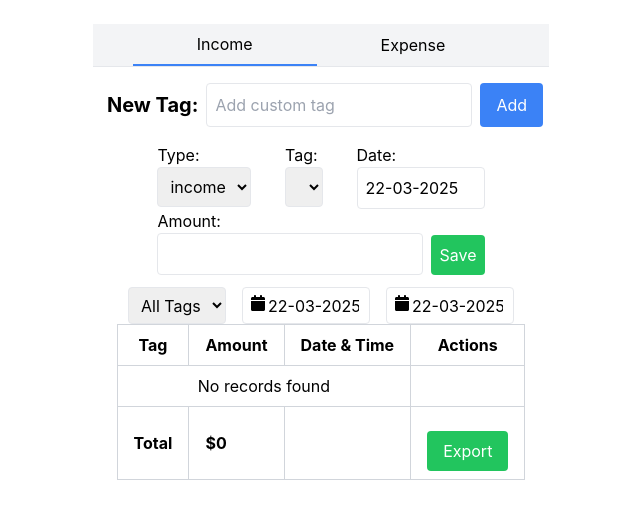
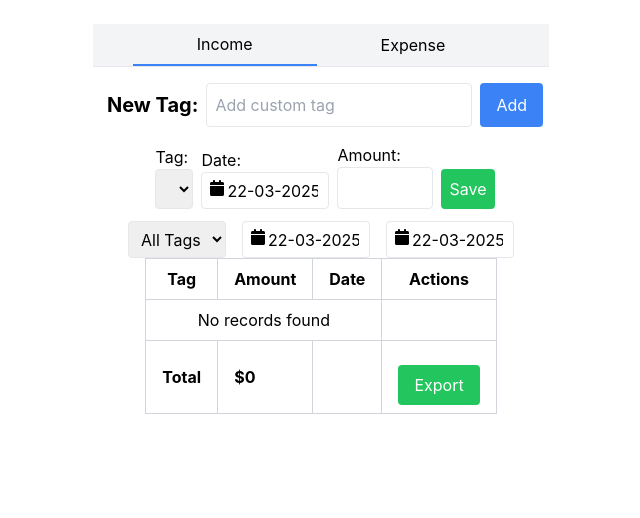
Before and after one commit to pphein/budget-tracker, a React (Create React App) app: page / in a window 1280 px wide. Shown: the top 518 px of the page, without its empty margins (319-959 px from the left). Built offline with nearby package versions, Linux system fonts and the light colour scheme.

Commit message:
changed ui

```diff
--- a/package.json
+++ b/package.json
@@ -3,6 +3,9 @@
   "version": "0.1.0",
   "private": true,
   "dependencies": {
+    "@capacitor/android": "^7.1.0",
+    "@capacitor/cli": "^7.1.0",
+    "@capacitor/core": "^7.1.0",
     "@testing-library/dom": "^10.4.0",
     "@testing-library/jest-dom": "^6.6.3",
     "@testing-library/react": "^16.2.0",
--- a/src/App.js
+++ b/src/App.js
@@ -20,7 +20,7 @@ const App = () => {
       const tagsByType = data.filter((t) => t.type === tab).map((t) => t);
       console.log("Tags by filter >> ", tagsByType);
       setTags(tagsByType);
-      setTag(tagsByType[0].name)
+      setTag(activeTab != 'balance' ? tagsByType[0].name : [])
     }
 
     const [tags, setTags] = useState([]);
@@ -173,16 +173,16 @@ const App = () => {
 
             {/* Transaction Form */}
             <div className="space-3 mb-3">
-              <div className='flex space-x-2 flex-row justify-between'>
-                <div>
+              <div className='flex space-x-2 flex-row justify-between items-end'>
+                <div style={{display: "none"}}>
                   <label className="block">Type:</label>
-                  <select value={type} onChange={(e) => setType(e.target.value)} className="w-full p-2 border rounded">
+                  <select value={type} onChange={(e) => setType(e.target.value)} className="p-2 border rounded">
                     <option value={tab}>{tab}</option>
                   </select>
                 </div>
                 <div>
                   <label className="block">Tag:</label>
-                  <select value={tag} onChange={(e) => setTag(e.target.value)} className="w-full p-2 border rounded">
+                  <select value={tag} onChange={(e) => setTag(e.target.value)} className="p-2 border rounded">
                     {tags.map((t) => (
                         <option key={t.id} value={t.name}> {t.name}</option>
                       ))
@@ -192,37 +192,22 @@ const App = () => {
                 <div>
                   <label className="block">Date:</label>
                   {/* <input type="date" value={date} onChange={(e) => setDate(e.target.value)} className="w-full p-2 border rounded"/> */}
-                  <DatePicker selected={date} onChange={(date) => setDate(date)} dateFormat="dd-MM-YYYY"  className="w-32 p-2 border rounded" />
+                  <DatePicker selected={date} onChange={(date) => setDate(date)} dateFormat="dd-MM-YYYY" showIcon className="w-32 p-2 border rounded" />
                 </div>
-              </div>
-
-              <div className='flex space-x-2 flex-row justify-between items-end'>
                 <div>
                   <label className="block">Amount:</label>
-                  {/* <input
-                    type="number"
+                  <input
+                    type="text"
                     value={amount}
-                    onChange={(e) => setAmount(e.target.value)}
-                    className="w-full p-2 border rounded"
-                    required
-                    onKeyDown={(e) => {
-                      const allowedKeys = ['+', '-', '*', '/'];
-                      if (!/[0-9]/.test(e.key) && !allowedKeys.includes(e.key) && e.key !== 'Backspace') {
-                        e.preventDefault();
-                      }
-                      if (allowedKeys.includes(e.key)) {
-                        try {
-                          const result = eval(amount + e.key);
-                          setAmount(result.toString());
-                          e.preventDefault();
-                        } catch {
-                          e.preventDefault();
-                        }
+                    onChange={(e) => {
+                      const input = e.target.value;
+                      if (/^[0-9+\s]*$/.test(input)) {
+                        setAmount(input);
                       }
                     }}
                     onBlur={(e) => {
                       try {
-                        const result = eval(e.target.value);
+                        const result = eval(e.target.value.replace(/\s+/g, ''));
                         if (!isNaN(result)) {
                           setAmount(result.toString());
                         }
@@ -230,7 +215,19 @@ const App = () => {
                         alert("Invalid expression");
                       }
                     }}
-                  /> */}
+                    className="w-24 p-2 border rounded"
+                  />
+                </div>
+                <div>
+                  <button onClick={handleAddTransaction} type="submit" className={`w-full ${tab === 'income' ? 'bg-green-500' : 'bg-red-500'} text-white p-2 rounded`}>
+                  Save
+                </button>
+                </div>
+              </div>
+
+              {/* <div className='flex space-x-2 flex-row justify-between items-end'>
+                <div>
+                  <label className="block">Amount:</label>
                   <input
                     type="text"
                     value={amount}
@@ -255,10 +252,10 @@ const App = () => {
                 </div>
                 <div>
                   <button onClick={handleAddTransaction} type="submit" className={`w-full ${tab === 'income' ? 'bg-green-500' : 'bg-red-500'} text-white p-2 rounded`}>
-                  {tab === 'income' ? 'Save' : 'Save'}
+                  Save
                 </button>
                 </div>
-              </div>
+              </div> */}
             </div>
             <Filter
                 tags={tags}
@@ -270,7 +267,7 @@ const App = () => {
                 setEndDate={setEndDate}
             />
 
-            <RecordList type={type} records={filteredRecords} handleDeleteTransaction={handleDeleteTransaction} handleEditTransaction={handleEditTransaction} />
+            <RecordList className="mt-16" type={type} records={filteredRecords} handleDeleteTransaction={handleDeleteTransaction} handleEditTransaction={handleEditTransaction} />
             {/* <div className="my-4">
               <button
                 onClick={() => {
@@ -304,79 +301,3 @@ const App = () => {
 };
 
 export default App;
-
-// import React, { useState, useEffect } from "react";
-// import { addTransaction, getTransactions, deleteTransaction } from "./db";
-
-// const categories = {
-//   income: ["Salary", "Freelance"],
-//   expense: ["Taxi Fee", "Food"],
-// };
-
-// function App() {
-//   const [type, setType] = useState("income");
-//   const [category, setCategory] = useState(categories.income[0]);
-//   const [amount, setAmount] = useState("");
-//   const [date, setDate] = useState(new Date().toISOString().slice(0, 10));
-//   const [transactions, setTransactions] = useState([]);
-
-//   useEffect(() => {
-//     loadTransactions();
-//   }, []);
-
-//   const loadTransactions = async () => {
-//     const data = await getTransactions();
-//     setTransactions(data);
-//   };
-
-//   const handleAddTransaction = async () => {
-//     if (!amount) return alert("Please enter an amount");
-
-//     const newTransaction = { type, category, amount: parseFloat(amount), date };
-//     await addTransaction(newTransaction);
-//     loadTransactions(); // Refresh list
-//     setAmount("");
-//   };
-
-//   const handleDeleteTransaction = async (id) => {
-//     await deleteTransaction(id);
-//     loadTransactions();
-//   };
-
-//   return (
-//     <div style={{ padding: 20 }}>
-//       <h2>💰 Budget Tracker</h2>
-
-//       {/* Form */}
-//       <div>
-//         <select value={type} onChange={(e) => { setType(e.target.value); setCategory(categories[e.target.value][0]); }}>
-//           <option value="income">Income</option>
-//           <option value="expense">Expense</option>
-//         </select>
-
-//         <select value={category} onChange={(e) => setCategory(e.target.value)}>
-//           {categories[type].map((cat) => (
-//             <option key={cat} value={cat}>{cat}</option>
-//           ))}
-//         </select>
-
-//         <input type="number" placeholder="Amount" value={amount} onChange={(e) => setAmount(e.target.value)} />
-//         <input type="date" value={date} onChange={(e) => setDate(e.target.value)} />
-//         <button onClick={handleAddTransaction}>Add</button>
-//       </div>
-
-//       {/* Transactions List */}
-//       <h3>📜 Transactions</h3>
-//       <ul>
-//         {transactions.map((tx) => (
-//           <li key={tx.id}>
-//             {tx.date} - {tx.category} ({tx.type}) - ${tx.amount}
-//             <button onClick={() => handleDeleteTransaction(tx.id)}>❌</button>
-//           </li>
-//         ))}
-//       </ul>
-//     </div>
-//   );
-// }
-
-// export default App;
--- a/src/components/RecordList.js
+++ b/src/components/RecordList.js
@@ -113,7 +113,7 @@ const RecordList = ({ type, records, handleDeleteTransaction, handleEditTransact
                     <tr>
                         <th className="border border-gray-300 px-4 py-2">Tag</th>
                         <th className="border border-gray-300 px-4 py-2">Amount</th>
-                        <th className="border border-gray-300 px-4 py-2">Date & Time</th>
+                        <th className="border border-gray-300 px-4 py-2">Date</th>
                         <th className="border border-gray-300 px-4 py-2">Actions</th>
                     </tr>
                 </thead>
@@ -126,7 +126,7 @@ const RecordList = ({ type, records, handleDeleteTransaction, handleEditTransact
                                 <td className="border border-gray-300 px-4 py-2">{formatDateTime(record.date)}</td>
                                 <td className="border border-gray-300 px-4 py-2">
                                     <button className="bg-blue-500 text-white px-2 py-1 rounded" onClick={() => handleEditTransaction(record.id, record)}>Edit</button>
-                                    <button className="bg-red-500 text-white px-2 py-1 rounded" onClick={() => handleDeleteTransaction(record.id)}>Delete</button>
+                                    <button className="bg-red-500 text-white px-2 py-1 rounded" onClick={() => handleDeleteTransaction(record.id)}>Del</button>
                                 </td>
                             </tr>
                         ))
```
Also changed, not shown: 1 other file (tests, documents, lock files or other folders). Lines whose indentation alone changed are shown as unchanged.
